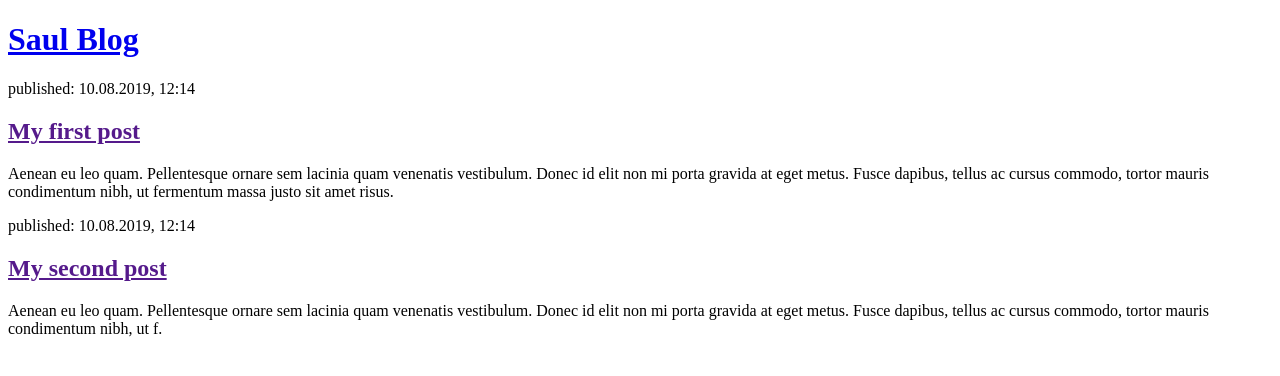
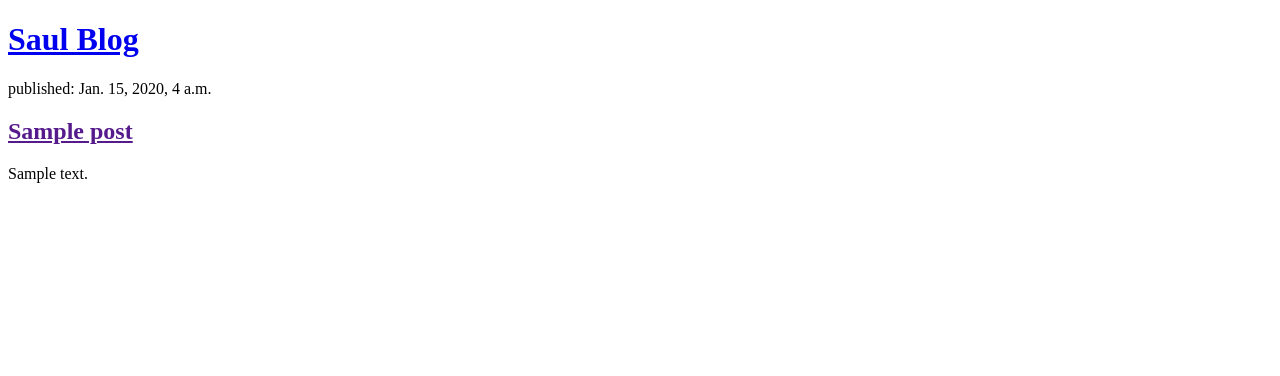
Before and after one commit to Saul-Lara/Blog_Python, a Django app: template Blog_Python/blog/templates/blog/post_list.html in a window 1280 px wide. Shown: the top 376 px of the page. Run offline with Django 3.2, Linux system fonts and the light colour scheme; the template is opened without the code that fills it: values that come from a table or form of the project are taken from there, others are empty; tables that the repository leaves empty hold one stand-in row (values such as "Sample post").

Commit message:
Show information in the template
- Modified  post_list.html.
- Modified views.py to send data to html file.

```diff
--- a/Blog_Python/blog/templates/blog/post_list.html
+++ b/Blog_Python/blog/templates/blog/post_list.html
@@ -9,17 +9,16 @@
             <h1><a href="/">Saul Blog</a></h1>
         </div>
 
+        {% for post in posts %}
         <div>
-            <p>published: 10.08.2019, 12:14</p>
-            <h2><a href="">My first post</a></h2>
-            <p>Aenean eu leo quam. Pellentesque ornare sem lacinia quam venenatis vestibulum. Donec id elit non mi porta gravida at eget metus. Fusce dapibus, tellus ac cursus commodo, tortor mauris condimentum nibh, ut fermentum massa justo sit amet risus.</p>
+
+            <p>published: {{ post.published_date }}</p>
+            <h2><a href="">{{ post.title }}</a></h2>
+            <p>{{ post.text }}</p>
         </div>
+        {% endfor %}
 
-        <div>
-            <p>published: 10.08.2019, 12:14</p>
-            <h2><a href="">My second post</a></h2>
-            <p>Aenean eu leo quam. Pellentesque ornare sem lacinia quam venenatis vestibulum. Donec id elit non mi porta gravida at eget metus. Fusce dapibus, tellus ac cursus commodo, tortor mauris condimentum nibh, ut f.</p>
-        </div>
+
 
 </body>
 </html>
--- a/Blog_Python/blog/views.py
+++ b/Blog_Python/blog/views.py
@@ -1,5 +1,9 @@
 from django.shortcuts import render
+from django.utils import timezone
+from .models import Post
 
 # Create your views here.
 def post_list(request):
-    return render(request, 'blog/post_list.html', {})
+    posts = Post.objects.filter(published_date__lte=timezone.now()).order_by('published_date')
+
+    return render(request, 'blog/post_list.html', {'posts': posts})
```
